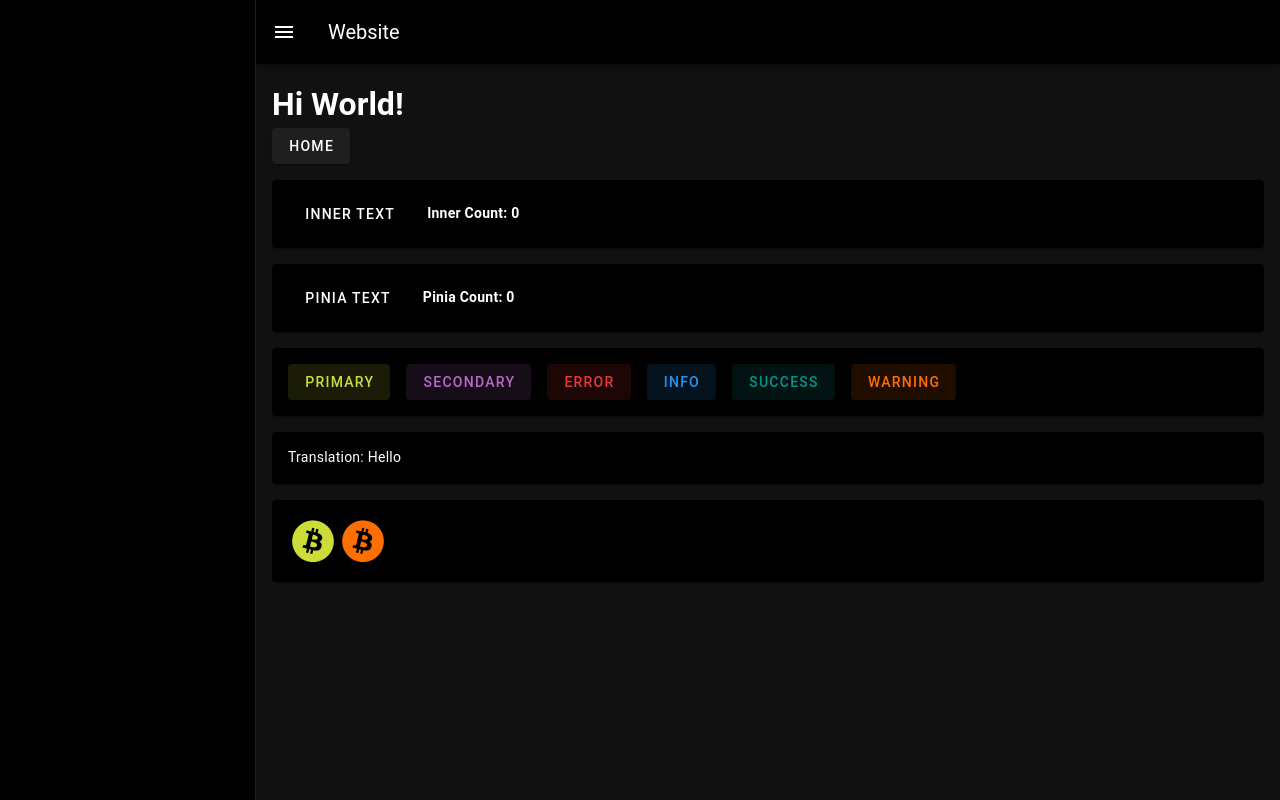
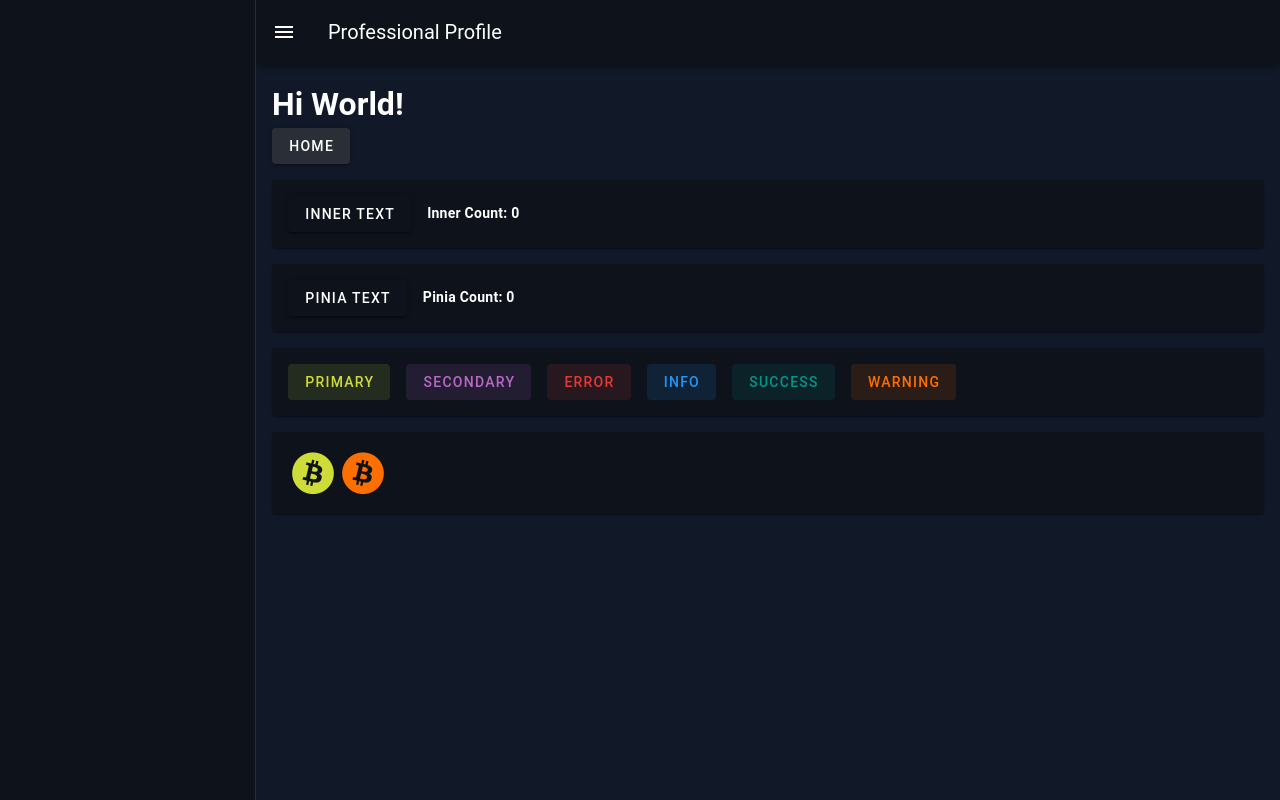
Before and after one commit to mineot/website, a Vue app: page / in a window 1280 px wide. Built offline with nearby package versions, Linux system fonts and the light colour scheme.

Commit message:
alpha/titlerouter - set title by router

```diff
--- a/public/conf/style.default.json
+++ b/public/conf/style.default.json
@@ -4,8 +4,8 @@
     "websiteTheme": {
       "dark": true,
       "colors": {
-        "background": "#000000",
-        "surface": "#222222",
+        "background": "#111",
+        "surface": "#000",
         "primary": "#0D47A1",
         "secondary": "#616161",
         "error": "#B71C1C",
--- a/public/conf/style.json
+++ b/public/conf/style.json
@@ -4,8 +4,8 @@
     "websiteTheme": {
       "dark": true,
       "colors": {
-        "background": "#111",
-        "surface": "#000",
+        "background": "#111827",
+        "surface": "#0D121B",
         "primary": "#CDDC39",
         "secondary": "#BA68C8",
         "error": "#E53935",
--- a/src/App.vue
+++ b/src/App.vue
@@ -1,11 +1,10 @@
 <template>
   <v-app id="inspire">
-    <v-navigation-drawer v-model="drawer">
-    </v-navigation-drawer>
+    <v-navigation-drawer v-model="drawer"> </v-navigation-drawer>
 
     <v-app-bar>
       <v-app-bar-nav-icon @click="drawer = !drawer"></v-app-bar-nav-icon>
-      <v-toolbar-title>Website</v-toolbar-title>
+      <v-toolbar-title>{{ $t(info.getTitle) }}</v-toolbar-title>
     </v-app-bar>
 
     <v-main>
@@ -28,7 +27,10 @@
 <script setup lang="ts">
 import { ref } from "vue";
 import { RouterView } from "vue-router";
+import { useInfoStore } from "@/stores/info";
+
 import HelloWorld from "@/components/HelloWorld.vue";
 
+const info = useInfoStore();
 let drawer = ref(true);
 </script>
--- a/src/locale/en.json
+++ b/src/locale/en.json
@@ -1,3 +1,4 @@
 {
-  "hi": "Hello"
+  "profile": "Professional Profile",
+  "website": "Website"
 }
--- a/src/locale/pt.json
+++ b/src/locale/pt.json
@@ -1,3 +1,4 @@
 {
-  "hi": "Olá"
+  "profile": "Perfíl Profissional",
+  "website": "Website"
 }
--- a/src/router/index.ts
+++ b/src/router/index.ts
@@ -1,15 +1,29 @@
 import { createRouter, createWebHistory } from "vue-router";
+import { useInfoStore } from "@/stores/info";
 import HomeView from "@/views/HomeView.vue";
+
+const RoutePath = {
+  PROFILE: "/",
+};
+
+const RoutePathTitle = {
+  [RoutePath.PROFILE]: "profile",
+};
 
 const router = createRouter({
   history: createWebHistory(import.meta.env.BASE_URL),
   routes: [
-    { path: "/", name: "home", component: HomeView },
-  ]
+    {
+      path: RoutePath.PROFILE,
+      name: RoutePathTitle[RoutePath.PROFILE],
+      component: HomeView,
+    },
+  ],
 });
 
 router.beforeEach((to: any) => {
-  console.log(to);
+  const info = useInfoStore();
+  info.changeTitle(RoutePathTitle[to.path]);
   return true;
 });
 
--- /dev/null
+++ b/src/stores/info.ts
@@ -0,0 +1,15 @@
+import { defineStore } from "pinia";
+
+export const useInfoStore = defineStore("info", {
+  state: () => ({
+    title: "website",
+  }),
+  getters: {
+    getTitle: (state) => state.title,
+  },
+  actions: {
+    changeTitle(val: string) {
+      this.title = val;
+    },
+  },
+});
--- a/src/views/HomeView.vue
+++ b/src/views/HomeView.vue
@@ -21,12 +21,6 @@
       <v-btn variant="tonal" color="info">Info</v-btn>
       <v-btn variant="tonal" color="success">Success</v-btn>
       <v-btn variant="tonal" color="warning">Warning</v-btn>
-    </v-card-text>
-  </v-card>
-
-  <v-card class="mr">
-    <v-card-text>
-      Translation: {{ $t("hi") }}
     </v-card-text>
   </v-card>
 
```
